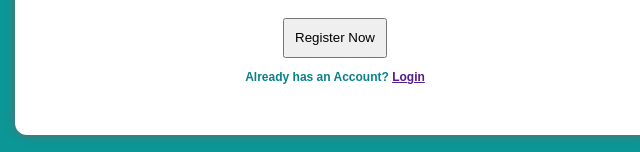
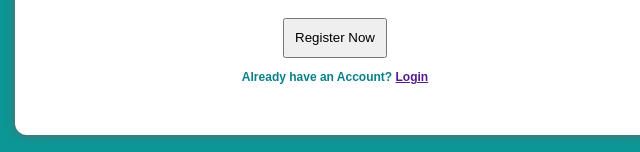
Before and after one commit to nwaezeakumicah-coder/myhost, a plain HTML site: page index.html in a window 1280 px wide. Shown: the part 761-913 px from the top of the page, 305-945 px from the left. Drawn offline with nearby package versions, Linux system fonts and the light colour scheme.

Commit message:
corrected grammar error

```diff
--- a/index.html
+++ b/index.html
@@ -45,7 +45,7 @@
 
                 <button>Register Now</button>
 
-                <p style="font-size: 12px;">Already has an Account? <a href="">Login</a></p>
+                <p style="font-size: 12px;">Already have an Account? <a href="">Login</a></p>
             </div>
         </form>
     </div>
```
